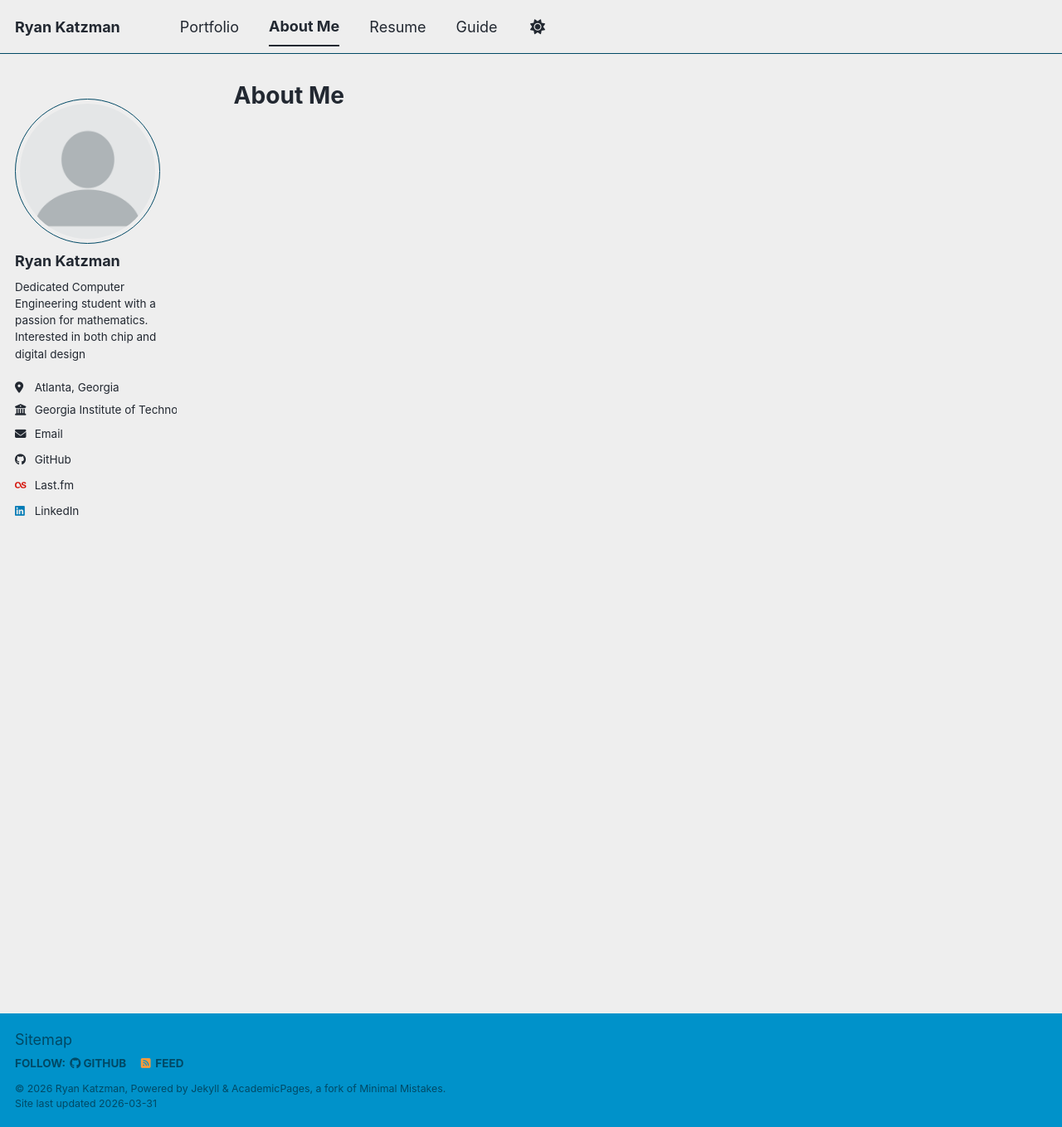
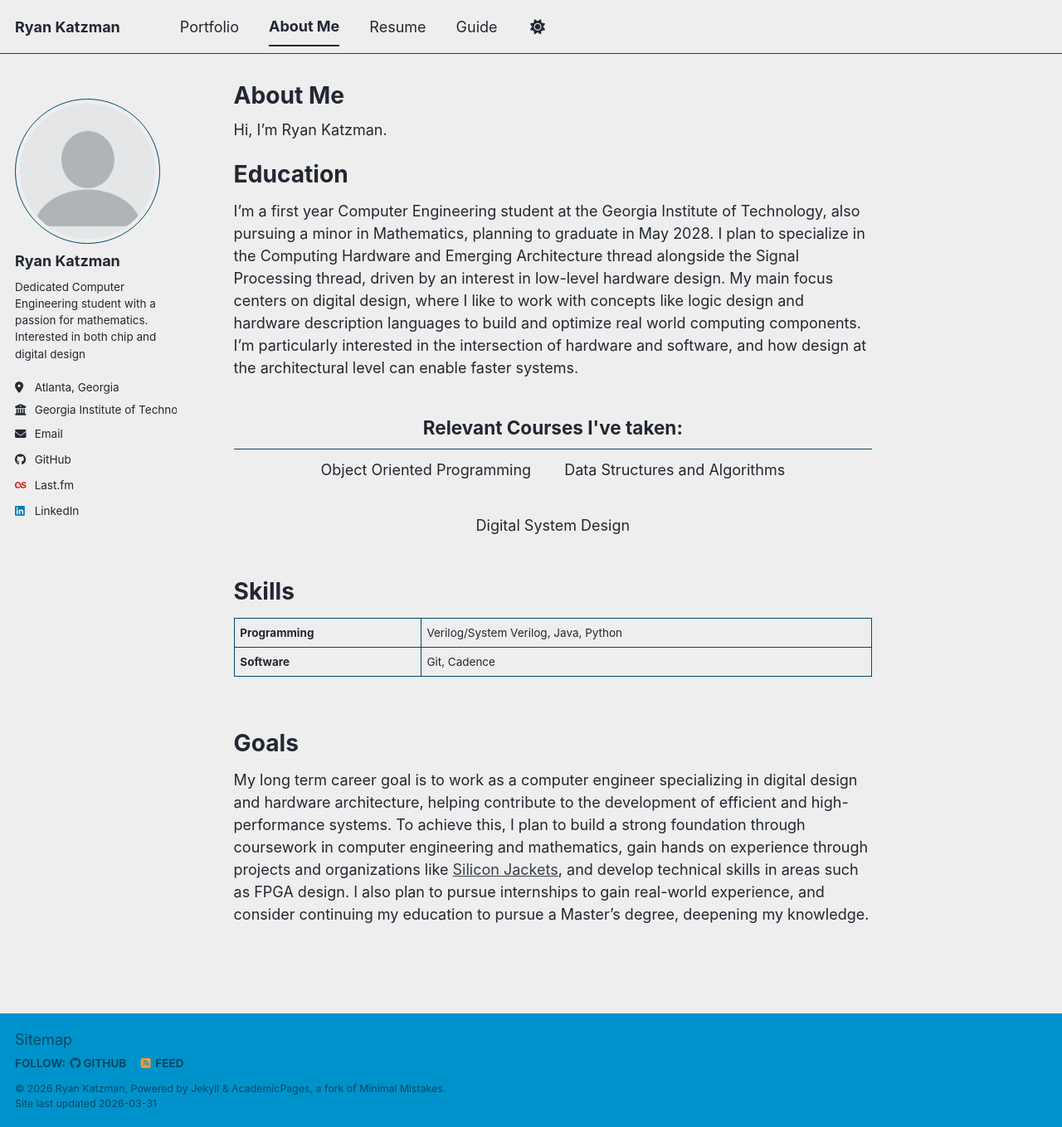
Before and after one commit to ryankatzman/ryankatzman.github.io, a Jekyll site: the page built from _pages/about-me.md, in a window 1280 px wide and 1359 px high. Shown: the whole window at 83% size. Built offline with Jekyll 4.4.1, drawn with Linux system fonts in a browser that asks for light colours; a script bundle is joined from its source files by our own code; library files that are not in the unit come from our copies.

Commit message:
Update about-me.md

```diff
--- a/_pages/about-me.md
+++ b/_pages/about-me.md
@@ -6,3 +6,31 @@ redirect_from:
   - /about-me/
   - about-me.html
 ---
+
+Hi, I'm Ryan Katzman.
+
+# Education
+
+I'm a first year Computer Engineering student at the Georgia Institute of Technology, also pursuing a minor in Mathematics, planning to graduate in May 2028. I plan to specialize in the Computing Hardware and Emerging Architecture thread alongside the Signal Processing thread, driven by an interest in low-level hardware design. My main focus centers on digital design, where I like to work with concepts like logic design and hardware description languages to build and optimize real world computing components. I'm particularly interested in the intersection of hardware and software, and how design at the architectural level can enable faster systems.
+
+<h2 style="text-align: center;">Relevant Courses I've taken:</h2>
+
+<div style="display: flex; justify-content: center; gap: 40px; flex-wrap: wrap;">
+  <span>Object Oriented Programming</span>
+  <span>Data Structures and Algorithms</span>
+  <span>Digital System Design</span>
+</div>
+
+<br>
+
+
+# Skills
+
+| **Programming** | Verilog/System Verilog, Java, Python |
+| **Software** | Git, Cadence |
+
+<br>
+
+# Goals
+
+My long term career goal is to work as a computer engineer specializing in digital design and hardware architecture, helping contribute to the development of efficient and high-performance systems. To achieve this, I plan to build a strong foundation through coursework in computer engineering and mathematics, gain hands on experience through projects and organizations like [Silicon Jackets](https://siliconjackets.gt/), and develop technical skills in areas such as FPGA design. I also plan to pursue internships to gain real-world experience, and consider continuing my education to pursue a Master's degree, deepening my knowledge.
```
